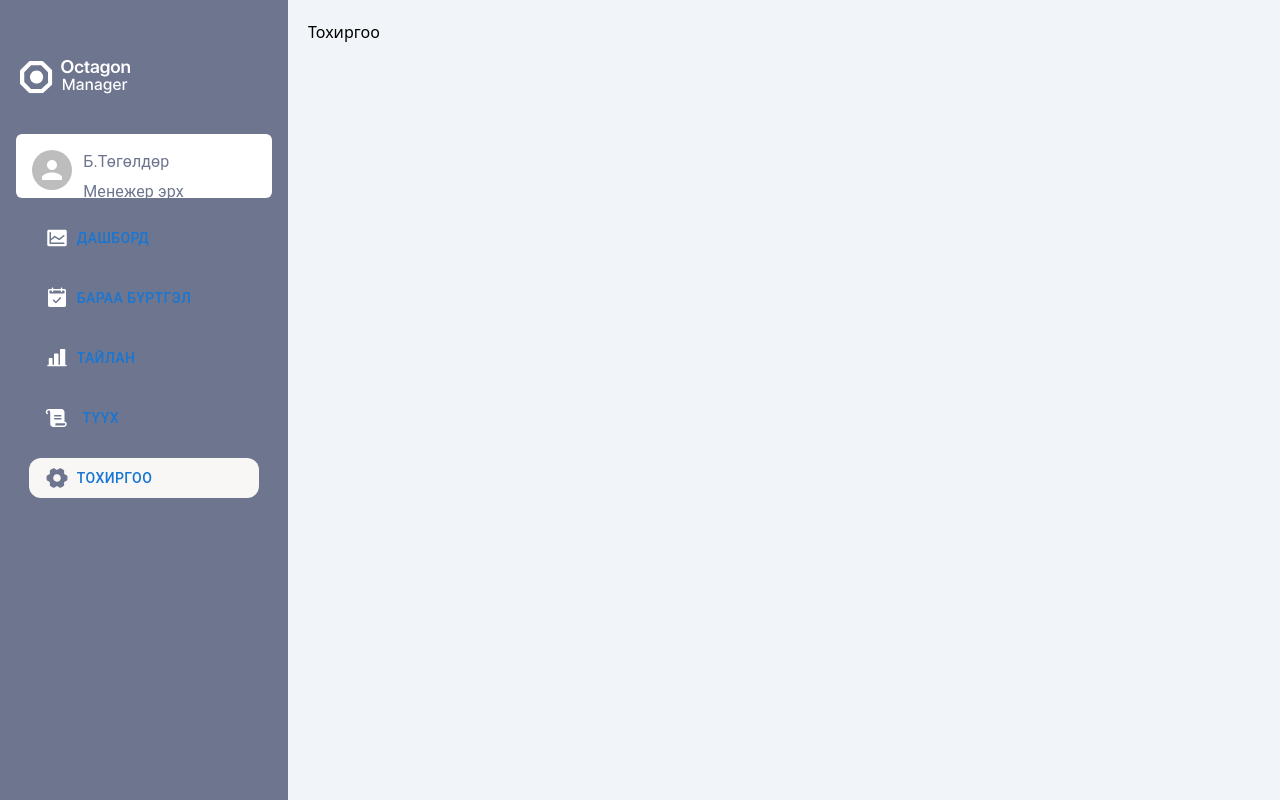
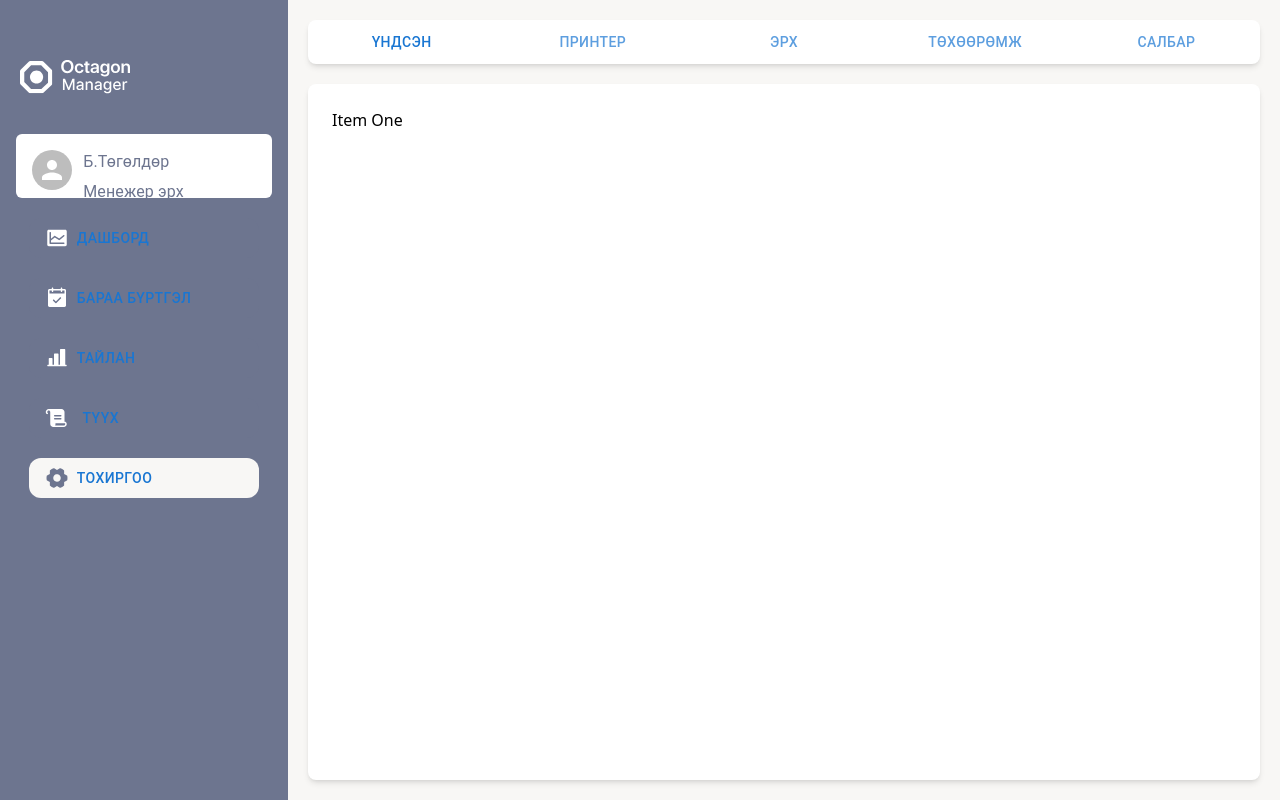
Before and after one commit to octa-project/octagon-manager-fe, a Next.js app: page /settings in a window 1280 px wide. Built offline with nearby package versions, Linux system fonts and the light colour scheme.

Commit message:
added settings

```diff
--- a/package.json
+++ b/package.json
@@ -26,6 +26,7 @@
     "ag-grid-react": "^30.2.1",
     "antd": "^5.12.2",
     "axios": "^1.6.2",
+    "classnames": "^2.3.2",
     "currency.js": "^1.1.3",
     "moment": "^2.29.4",
     "next": "14.0.2",
--- a/src/app/settings/page.tsx
+++ b/src/app/settings/page.tsx
@@ -1,12 +1,13 @@
 "use client"
-import ItemController from "@/src/components/items";
+import SettingsController from "@/src/components/settings";
+import { SnackbarProvider } from "notistack";
 
-const Settings = () => {
-    return (
-        <div className='p-5'>
-            Тохиргоо
+const Settings = () => (
+    <SnackbarProvider>
+        <div className='bg-[#f8f7f5] h-full'>
+            <SettingsController />
         </div>
-    )
-}
+    </SnackbarProvider>
+)
 
 export default Settings;
--- a/src/components/items/index.tsx
+++ b/src/components/items/index.tsx
@@ -162,9 +162,11 @@ class ItemController extends Component<{}, ItemState> {
   }
 
   componentDidMount() {
+
     this.getItems();
     this.getMeasures();
     this.getItemGroups();
+
   }
 
   //#endregion
--- /dev/null
+++ b/src/components/settings/index.tsx
@@ -0,0 +1,74 @@
+import { Button, Card } from "@mui/material";
+import { useState } from "react";
+import classNames from 'classnames';
+import Tab from '@mui/material/Tab';
+import TabContext from '@mui/lab/TabContext';
+import TabList from '@mui/lab/TabList';
+import TabPanel from '@mui/lab/TabPanel';
+
+const SettingsController = () => {
+
+    const [tabValue, setTabValue] = useState("0");
+
+    const tabChange = (tabIndex: string) => {
+        setTabValue(tabIndex);
+    };
+
+    const tabClass = (index: string) =>
+        classNames(
+            'font-sans capitalize font-semibold text-base rounded-lg',
+            {
+                'bg-[#e2e3e9] text-[#6d758f] hover:bg-[#6d758f] hover:text-white opacity-100':
+                    tabValue === index,
+                'bg-white text-[#6d758f] hover:bg-[#6d758f] hover:text-white opacity-70':
+                    tabValue !== index,
+            }
+        );
+
+        return (
+            <div className="flex flex-col p-5 gap-5 h-full">
+              <div className="bg-white h-12 shadow-md rounded-lg">
+                <div className="w-full h-full grid grid-cols-5 justify-items items-center gap-5 pl-2 pr-2">
+                  <Button onClick={() => tabChange("0")} className={tabClass("0")}>
+                    Үндсэн
+                  </Button>
+                  <Button onClick={() => tabChange("1")} className={tabClass("1")}>
+                    Принтер
+                  </Button>
+                  <Button onClick={() => tabChange("2")} className={tabClass("2")}>
+                    Эрх
+                  </Button>
+                  <Button onClick={() => tabChange("3")} className={tabClass("3")}>
+                    Төхөөрөмж
+                  </Button>
+                  <Button onClick={() => tabChange("4")} className={tabClass("4")}>
+                    Салбар
+                  </Button>
+                </div>
+              </div>
+              <div className="bg-white h-full shadow-md rounded-lg overflow-y-auto">
+                <TabContext value={tabValue}>
+                  <TabPanel value={"0"} className="p-4">
+                    Item One
+                  </TabPanel>
+                  <TabPanel value={"1"} className="p-4">
+                    Item Two
+                  </TabPanel>
+                  <TabPanel value={"2"} className="p-4">
+                    Item Three
+                  </TabPanel>
+                  <TabPanel value={"3"} className="p-4">
+                    Item 4
+                  </TabPanel>
+                  <TabPanel value={"4"} className="p-4">
+                    Item 5
+                  </TabPanel>
+                </TabContext>
+              </div>
+            </div>
+          );
+
+
+}
+
+export default SettingsController;
```
Also changed, not shown: 1 other file (tests, documents, lock files or other folders).
